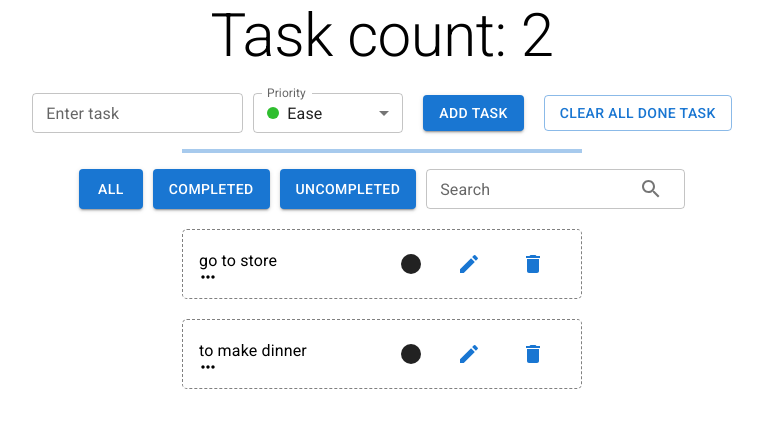
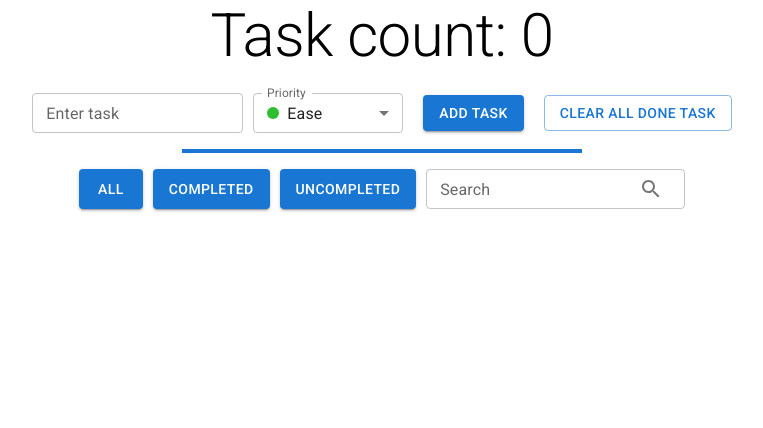
Before and after one commit to kittensgit/my-todo, a React (Create React App) app: page / in a window 1280 px wide. Shown: the top 428 px of the page, without its empty margins (258-1021 px from the left). Built offline with nearby package versions, Linux system fonts and the light colour scheme.

Commit message:
fix bag with date(updatedAt, createdAt)

```diff
--- a/src/App.jsx
+++ b/src/App.jsx
@@ -6,10 +6,7 @@ import { Box, LinearProgress, Typography } from '@mui/material';
 import FilterTodo from './components/FilterTodo';
 
 const App = () => {
-    const [todos, setTodos] = useState([
-        { id: uuidv4(), tasks: 'go to store', complete: false },
-        { id: uuidv4(), tasks: 'to make dinner', complete: false },
-    ]);
+    const [todos, setTodos] = useState([]);
 
     const [filter, setFilter] = useState('all');
     const [searchText, setSearchText] = useState('');
@@ -30,7 +27,7 @@ const App = () => {
                 complete: false,
                 priority: priority,
                 createdAt: new Date(),
-                updateAt: null,
+                updatedAt: null,
             };
             setPriority('ease');
             const updatedTasks = [newTask, ...todos];
@@ -41,10 +38,12 @@ const App = () => {
 
     const updateTask = (updateTodo) => {
         // Обновляем поле updatedAt при редактировании
-        updateTodo.updatedAt = new Date();
+        const updatedTodo = { ...updateTodo, updatedAt: new Date() };
 
         setTodos(
-            todos.map((todo) => (todo.id === updateTodo.id ? updateTodo : todo))
+            todos.map((todo) =>
+                todo.id === updateTodo.id ? updatedTodo : todo
+            )
         );
     };
 
--- a/src/components/EditTodoForm.jsx
+++ b/src/components/EditTodoForm.jsx
@@ -10,7 +10,7 @@ const EditTodoForm = ({ todo, updateTask, toggleEdit }) => {
     };
 
     const handleSave = () => {
-        updateTask({ ...todo, tasks: value, createdAt: new Date() });
+        updateTask({ ...todo, tasks: value });
         toggleEdit();
     };
 
```
